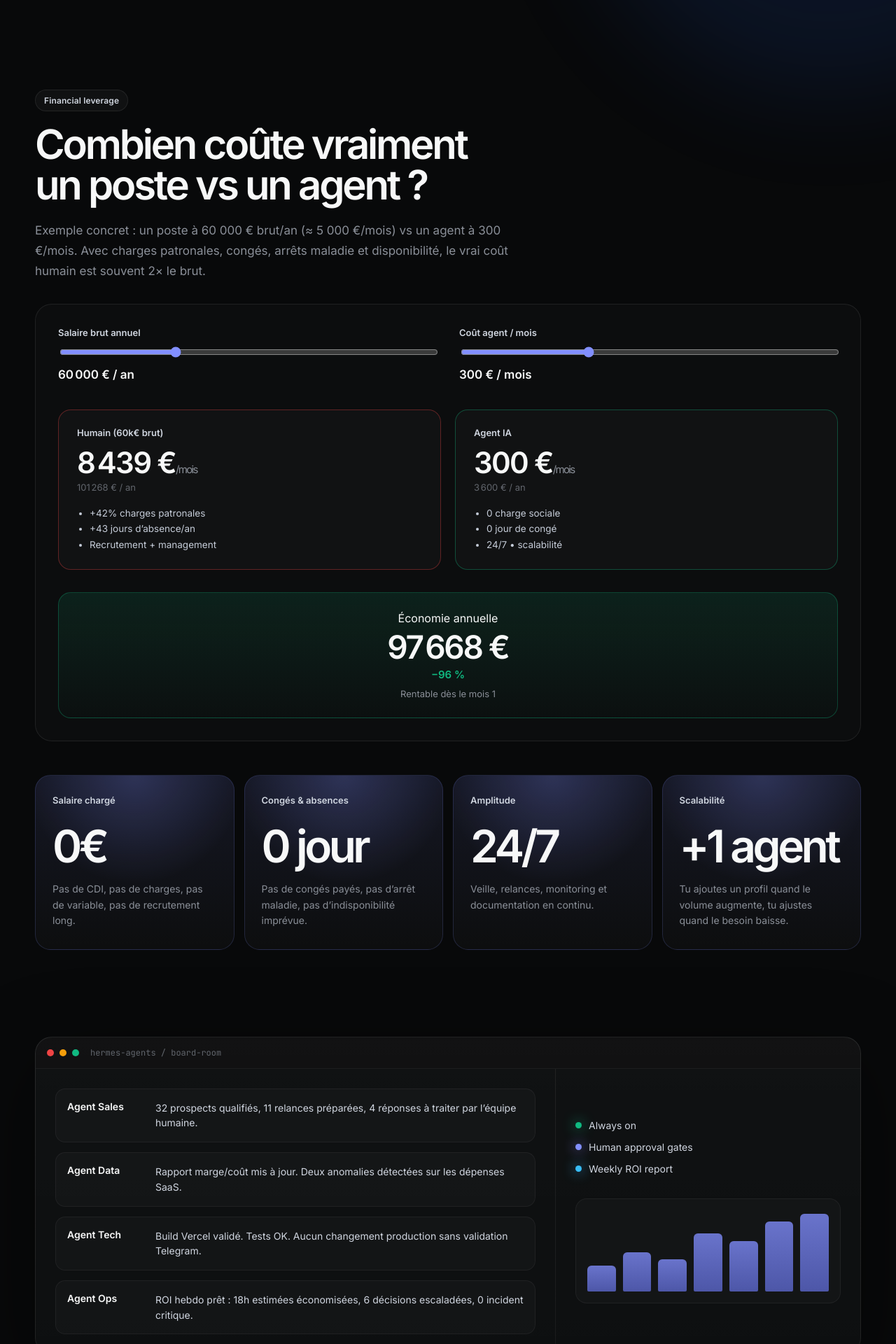
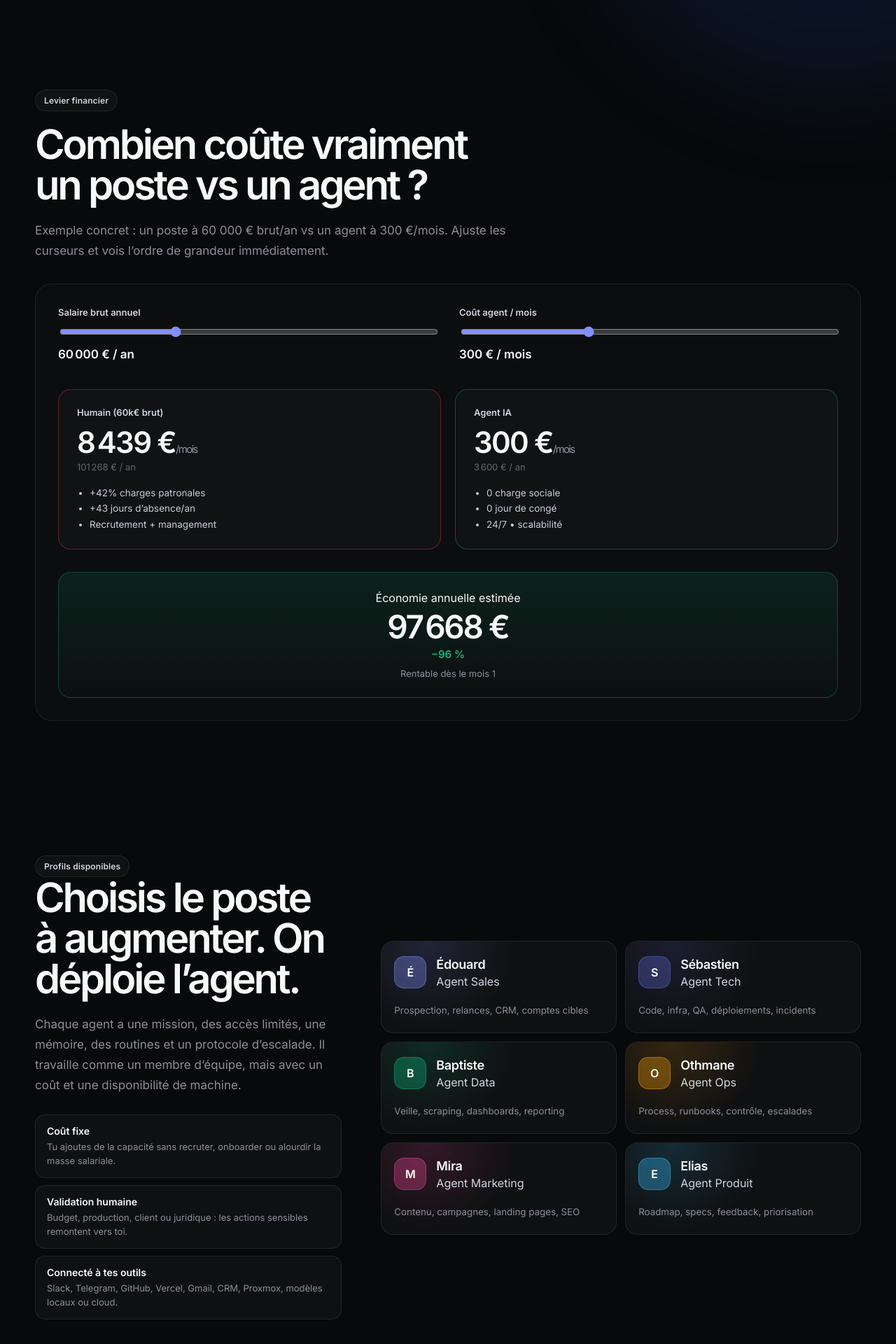
Before and after one commit to hermespromox/hermes-agents, a React (Vite) app: page / in a window 1280 px wide. Shown: the part 860-2780 px from the top of the page at 70% size. Built offline with nearby package versions, Linux system fonts and the light colour scheme.

Commit message:
fix: streamline Hermes Agents landing page

```diff
--- a/index.html
+++ b/index.html
@@ -13,10 +13,13 @@
     <meta property="og:type" content="website" />
     <meta property="og:url" content="https://hermes-agents-ten.vercel.app" />
     <meta property="og:image" content="https://hermes-agents-ten.vercel.app/og-image.png" />
+    <meta property="og:image:width" content="1200" />
+    <meta property="og:image:height" content="630" />
 
     <meta name="twitter:card" content="summary_large_image" />
 
     <link rel="canonical" href="https://hermes-agents-ten.vercel.app" />
+    <link rel="icon" type="image/svg+xml" href="/favicon.svg" />
 
     <meta name="theme-color" content="#08090a" />
 
--- a/src/App.css
+++ b/src/App.css
@@ -95,11 +95,10 @@ h3 { font-size: 18px; font-weight: 590; letter-spacing: -.02em; color: var(--tex
 .agent-card p { color: #d0d6e0; margin-top: 4px; }
 .agent-card small { grid-column: 1 / -1; color: var(--muted); line-height: 1.45; }
 .section-heading { max-width: 820px; margin-bottom: 32px; }.section-heading h2 { margin-top: 18px; }.narrow { max-width: 720px; }
-.feature-grid { display: grid; grid-template-columns: repeat(3, 1fr); gap: 14px; }
-.feature-card { padding: 24px; min-height: 235px; border-radius: 20px; border: 1px solid var(--line); background: rgba(255,255,255,.03); transition: .22s ease; }
-.feature-card:hover { background: rgba(255,255,255,.05); transform: translateY(-2px); }
-.feature-icon { display: grid; place-items: center; width: 32px; height: 32px; border-radius: 10px; background: rgba(130,143,255,.14); color: #828fff; margin-bottom: 22px; }
-.feature-card p { margin-top: 12px; color: var(--muted); line-height: 1.62; font-size: 15px; }
+.feature-strip { display: grid; gap: 10px; margin-top: 28px; }
+.feature-strip article { padding: 14px 16px; border: 1px solid var(--line); border-radius: 14px; background: rgba(255,255,255,.03); }
+.feature-strip strong { display: block; color: #f7f8f8; font-size: 14px; margin-bottom: 5px; }
+.feature-strip span { display: block; color: var(--muted); font-size: 13px; line-height: 1.5; }
 .timeline { display: grid; grid-template-columns: repeat(3, 1fr); border: 1px solid var(--line); border-radius: 22px; overflow: hidden; background: rgba(255,255,255,.025); }
 .timeline-item { padding: 28px; min-height: 230px; border-right: 1px solid var(--line-soft); }
 .timeline-item:last-child { border-right: 0; }
@@ -109,19 +108,27 @@ h3 { font-size: 18px; font-weight: 590; letter-spacing: -.02em; color: var(--tex
 .pricing-card h2 { margin-top: 18px; }.pricing-card p { margin-top: 16px; color: var(--muted); line-height: 1.7; max-width: 650px; }
 .price-box { padding: 22px; border-radius: 18px; background: rgba(8,9,10,.58); border: 1px solid var(--line); }
 .price-box span { color: var(--muted); font-size: 13px; }.price-box strong { display: block; margin: 10px 0 22px; font-size: 24px; line-height: 1.1; letter-spacing: -.035em; }
-.testimonials { display: grid; grid-template-columns: .82fr 1.18fr; gap: 16px; }
+.faq-section { display: grid; grid-template-columns: .82fr 1.18fr; gap: 16px; }
 .quote-card, details { border: 1px solid var(--line); background: rgba(255,255,255,.03); border-radius: 18px; }
 .quote-card { padding: 28px; display: flex; flex-direction: column; justify-content: space-between; min-height: 310px; }
+.quote-card.compact { min-height: 230px; }
 .quote-card p { font-size: 26px; line-height: 1.25; letter-spacing: -.035em; color: #f7f8f8; }.quote-card span { color: var(--muted); font-size: 13px; }
 .faq-list { display: grid; gap: 10px; }
 details { padding: 20px; } summary { cursor: pointer; font-weight: 590; color: #f7f8f8; } details p { margin-top: 12px; color: var(--muted); line-height: 1.55; }
 .lead { display: grid; grid-template-columns: .9fr 1.1fr; gap: 42px; align-items: start; }
 .lead h2 { margin-top: 18px; }
 .lead-form { display: grid; gap: 14px; padding: 22px; border: 1px solid var(--line); border-radius: 22px; background: rgba(255,255,255,.035); }
+.form-row { display: grid; grid-template-columns: 1fr 1fr; gap: 12px; }
 .lead-form label { display: grid; gap: 8px; color: #d0d6e0; font-size: 13px; font-weight: 510; }
+.lead-form label span { color: var(--muted-2); font-weight: 400; }
 .lead-form input, .lead-form textarea { width: 100%; color: #f7f8f8; background: rgba(0,0,0,.22); border: 1px solid var(--line); border-radius: 12px; padding: 13px 14px; outline: none; resize: vertical; }
 .lead-form input:focus, .lead-form textarea:focus { border-color: rgba(130,143,255,.8); box-shadow: 0 0 0 4px rgba(94,106,210,.16); }
 .lead-form small { color: var(--muted-2); }
+.lead-form button:disabled { cursor: wait; opacity: .72; }
+.form-error { color: #fca5a5; font-size: 13px; line-height: 1.5; }
+.lead-success { padding: 28px; border: 1px solid rgba(16,185,129,.3); border-radius: 22px; background: linear-gradient(180deg, rgba(16,185,129,.12), rgba(255,255,255,.035)); }
+.success-icon { display: grid; place-items: center; width: 42px; height: 42px; border-radius: 999px; background: #10b981; color: #04130d; font-weight: 800; margin-bottom: 18px; }
+.lead-success p { margin-top: 10px; color: var(--muted); line-height: 1.6; }
 .footer { position: relative; z-index: 1; width: min(1180px, calc(100% - 32px)); margin: 0 auto; padding: 30px 0 60px; border-top: 1px solid var(--line-soft); display: flex; justify-content: space-between; gap: 16px; color: var(--muted); font-size: 13px; }
 .footer span { color: #f7f8f8; font-weight: 590; }
 
@@ -130,7 +137,7 @@ details { padding: 20px; } summary { cursor: pointer; font-weight: 590; color: #
   .nav-links a:not(.nav-cta) { display: none; }
   .section { padding: 70px 0; }
   .hero { padding-top: 90px; }
-  .metrics, .finance-grid, .feature-grid, .timeline, .terminal-grid, .split, .pricing-card, .testimonials, .lead { grid-template-columns: 1fr; }
+  .metrics, .finance-grid, .timeline, .terminal-grid, .split, .pricing-card, .faq-section, .lead, .form-row { grid-template-columns: 1fr; }
   .agent-grid { grid-template-columns: 1fr; }
   .timeline-item { border-right: 0; border-bottom: 1px solid var(--line-soft); }
   .timeline-item:last-child { border-bottom: 0; }
--- a/src/App.tsx
+++ b/src/App.tsx
@@ -1,5 +1,6 @@
 import './App.css'
 import React from 'react'
+import { LeadForm } from './LeadForm'
 
 const RoiCalculator: React.FC = () => {
   const [brut, setBrut] = React.useState(60000)
@@ -84,7 +85,7 @@ const RoiCalculator: React.FC = () => {
         </div>
 
         <div className="savings">
-          <div>Économie annuelle</div>
+          <div>Économie annuelle estimée</div>
           <strong>{Math.round(savingsAnnual).toLocaleString('fr-FR')} €</strong>
           <span className="pct">−{Math.round(savingsPercent)} %</span>
           <div className="break">Rentable dès le mois {breakEvenMonths}</div>
@@ -104,32 +105,21 @@ const agents = [
 ]
 
 const features = [
-  ['Coût fixe, capacité variable', 'Tu ajoutes un agent pour absorber du volume sans ouvrir un poste, recruter, onboarder ou gérer une masse salariale lourde.'],
-  ['Disponible 24/7', 'Pas de week-end, pas de congés payés, pas d’arrêt maladie : l’agent continue les relances, la veille et les checks pendant que l’équipe dort.'],
-  ['Humain sur les décisions', 'L’agent exécute le répétitif. Les actions sensibles — budget, production, client, juridique — remontent vers toi pour validation.'],
-  ['Connecté à tes outils', 'Slack, Telegram, GitHub, Vercel, Gmail, CRM, Proxmox, modèles locaux ou cloud : l’agent travaille dans ton environnement.'],
-  ['Mémoire opérationnelle', 'Les bons workflows deviennent des skills. L’agent ne repart pas de zéro : il capitalise sur tes méthodes et ton contexte.'],
-  ['Déploiement rapide', 'Un premier agent utile peut être lancé vite : rôle clair, accès limités, routines, garde-fous et reporting quotidien.'],
-]
-
-const financialCards = [
-  ['Salaire chargé', '0€', 'Pas de CDI, pas de charges, pas de variable, pas de recrutement long.'],
-  ['Congés & absences', '0 jour', 'Pas de congés payés, pas d’arrêt maladie, pas d’indisponibilité imprévue.'],
-  ['Amplitude', '24/7', 'Veille, relances, monitoring et documentation en continu.'],
-  ['Scalabilité', '+1 agent', 'Tu ajoutes un profil quand le volume augmente, tu ajustes quand le besoin baisse.'],
+  ['Coût fixe', 'Tu ajoutes de la capacité sans recruter, onboarder ou alourdir la masse salariale.'],
+  ['Validation humaine', 'Budget, production, client ou juridique : les actions sensibles remontent vers toi.'],
+  ['Connecté à tes outils', 'Slack, Telegram, GitHub, Vercel, Gmail, CRM, Proxmox, modèles locaux ou cloud.'],
 ]
 
 const steps = [
-  ['01', 'Choisir le poste à augmenter', 'Sales, tech, data, ops, marketing ou produit : on commence par un rôle qui coûte du temps chaque semaine.'],
-  ['02', 'Donner les outils et les règles', 'On connecte Slack, Telegram, GitHub, Vercel, email ou CRM avec permissions limitées et validations obligatoires.'],
-  ['03', 'Mesurer le ROI', 'Chaque semaine : tâches exécutées, temps économisé, leads traités, incidents détectés, décisions escaladées.'],
+  ['01', 'Choisir le poste à augmenter', 'On cible un rôle qui mange du temps chaque semaine : sales, tech, data, ops, marketing ou produit.'],
+  ['02', 'Brancher les outils et règles', 'Accès limités, validations obligatoires, routines claires et escalade humaine.'],
+  ['03', 'Mesurer le ROI', 'Chaque semaine : tâches exécutées, temps économisé, incidents détectés, décisions escaladées.'],
 ]
 
 const faqs = [
-  ['C’est un salarié virtuel ?', 'C’est un agent opérationnel : il a un rôle, des outils, des objectifs, des routines et des limites. Il ne remplace pas la responsabilité humaine.'],
-  ['Pourquoi l’angle financier est intéressant ?', 'Parce qu’un agent absorbe beaucoup de tâches répétitives sans salaire chargé, congés, arrêt maladie, recrutement ni management classique.'],
-  ['Qui valide les actions sensibles ?', 'Toi. On configure des garde-fous : dépenses, production, emails externes, accès clients et changements structurels passent en validation Telegram.'],
-  ['Ça tourne où ?', 'Local, cloud ou hybride : Proxmox/LXC, modèles locaux type Ollama, providers externes, Slack, GitHub, Vercel et tes outils métier.'],
+  ['C’est un salarié virtuel ?', 'C’est un agent opérationnel : rôle, outils, objectifs, routines et limites. Il ne remplace pas la responsabilité humaine.'],
+  ['Qui valide les actions sensibles ?', 'Toi. Dépenses, emails externes, accès clients et changements production passent en validation.'],
+  ['Ça tourne où ?', 'Local, cloud ou hybride : Proxmox/LXC, modèles locaux, providers externes, Slack, GitHub, Vercel et tes outils métier.'],
 ]
 
 function App() {
@@ -139,7 +129,7 @@ function App() {
       <div className="orb orb-b" />
 
       <nav className="nav">
-        <a className="brand" href="#top" aria-label="Hermes Agents home">
+        <a className="brand" href="#top" aria-label="Accueil Hermes Agents">
           <span className="brand-mark">H</span>
           <span>Hermes Agents</span>
         </a>
@@ -152,72 +142,48 @@ function App() {
       </nav>
 
       <section id="top" className="hero section">
-        <div className="eyebrow"><span className="pulse" /> Hire an AI agent · fixed cost · 24/7 execution</div>
+        <div className="eyebrow"><span className="pulse" /> Agent IA opérationnel · coût fixe · exécution 24/7</div>
         <h1>Embauche un agent IA. Pas un salaire de plus.</h1>
         <p className="hero-copy">
-          Hermes Agents déploie des profils IA opérationnels pour prendre en charge les tâches répétitives : prospection, reporting, QA, veille, documentation, relances et monitoring. Coût prévisible, disponibilité continue, validation humaine quand ça compte.
+          Hermes Agents déploie des profils IA pour prendre en charge les tâches répétitives : prospection, reporting, QA, veille, documentation, relances et monitoring. Coût prévisible, disponibilité continue, validation humaine quand ça compte.
         </p>
         <div className="hero-actions">
           <a className="button primary" href="#lead">Embaucher un premier agent</a>
           <a className="button ghost" href="#finance">Voir l’impact financier</a>
         </div>
-        <div className="metrics" aria-label="Hermes financial operating metrics">
+        <div className="metrics" aria-label="Indicateurs opérationnels Hermes Agents">
           <div><strong>0</strong><span>congés payés</span></div>
           <div><strong>0</strong><span>arrêt maladie</span></div>
           <div><strong>24/7</strong><span>disponibilité</span></div>
           <div><strong>×5</strong><span>moins cher qu’un CDI*</span></div>
         </div>
-        <p className="metric-note">Comparaison basée sur un salaire brut de 60k€/an avec charges et absences.</p>
+        <p className="metric-note">*Comparaison indicative basée sur un salaire brut de 60k€/an avec charges et absences.</p>
       </section>
 
       <section id="finance" className="section finance-section">
         <div className="section-heading narrow">
-          <div className="eyebrow">Financial leverage</div>
+          <div className="eyebrow">Levier financier</div>
           <h2>Combien coûte vraiment un poste vs un agent ?</h2>
           <p className="section-copy">
-            Exemple concret : un poste à 60 000 € brut/an (≈ 5 000 €/mois) vs un agent à 300 €/mois.
-            Avec charges patronales, congés, arrêts maladie et disponibilité, le vrai coût humain est souvent 2× le brut.
+            Exemple concret : un poste à 60 000 € brut/an vs un agent à 300 €/mois. Ajuste les curseurs et vois l’ordre de grandeur immédiatement.
           </p>
         </div>
-
         <RoiCalculator />
-
-        <div className="finance-grid" style={{ marginTop: 48 }}>
-          {financialCards.map(([label, value, text]) => (
-            <article className="finance-card" key={label}>
-              <span>{label}</span>
-              <strong>{value}</strong>
-              <p>{text}</p>
-            </article>
-          ))}
-        </div>
-      </section>
-
-      <section id="demo" className="console-wrap section">
-        <div className="console-card">
-          <div className="window-bar"><span /><span /><span /><em>hermes-agents / board-room</em></div>
-          <div className="terminal-grid">
-            <div className="chat-feed">
-              <p><b>Agent Sales</b><span>32 prospects qualifiés, 11 relances préparées, 4 réponses à traiter par l’équipe humaine.</span></p>
-              <p><b>Agent Data</b><span>Rapport marge/coût mis à jour. Deux anomalies détectées sur les dépenses SaaS.</span></p>
-              <p><b>Agent Tech</b><span>Build Vercel validé. Tests OK. Aucun changement production sans validation Telegram.</span></p>
-              <p><b>Agent Ops</b><span>ROI hebdo prêt : 18h estimées économisées, 6 décisions escaladées, 0 incident critique.</span></p>
-            </div>
-            <div className="ops-panel">
-              <div className="status-line"><span className="dot green" /> Always on</div>
-              <div className="status-line"><span className="dot violet" /> Human approval gates</div>
-              <div className="status-line"><span className="dot blue" /> Weekly ROI report</div>
-              <div className="mini-chart"><i /><i /><i /><i /><i /><i /><i /></div>
-            </div>
-          </div>
-        </div>
       </section>
 
       <section id="system" className="section split">
         <div>
-          <div className="eyebrow">Available profiles</div>
+          <div className="eyebrow">Profils disponibles</div>
           <h2>Choisis le poste à augmenter. On déploie l’agent.</h2>
-          <p className="section-copy">Chaque agent a une mission, des accès limités, un canal Slack, une mémoire, des routines et un protocole d’escalade. Il travaille comme un membre d’équipe, mais avec un coût et une disponibilité de machine.</p>
+          <p className="section-copy">Chaque agent a une mission, des accès limités, une mémoire, des routines et un protocole d’escalade. Il travaille comme un membre d’équipe, mais avec un coût et une disponibilité de machine.</p>
+          <div className="feature-strip">
+            {features.map(([title, text]) => (
+              <article key={title}>
+                <strong>{title}</strong>
+                <span>{text}</span>
+              </article>
+            ))}
+          </div>
         </div>
         <div className="agent-grid">
           {agents.map((agent) => (
@@ -233,26 +199,10 @@ function App() {
         </div>
       </section>
 
-      <section className="section">
-        <div className="section-heading">
-          <div className="eyebrow">Why it works</div>
-          <h2>Un agent n’est pas une démo IA. C’est une unité de production.</h2>
-        </div>
-        <div className="feature-grid">
-          {features.map(([title, text]) => (
-            <article className="feature-card" key={title}>
-              <span className="feature-icon">✦</span>
-              <h3>{title}</h3>
-              <p>{text}</p>
-            </article>
-          ))}
-        </div>
-      </section>
-
       <section id="deploy" className="section timeline-section">
         <div className="section-heading narrow">
-          <div className="eyebrow">Fast pilot</div>
-          <h2>Pas de grand chantier. Un premier agent, un périmètre, un ROI.</h2>
+          <div className="eyebrow">Pilote rapide</div>
+          <h2>Un premier agent, un périmètre, un ROI.</h2>
         </div>
         <div className="timeline">
           {steps.map(([num, title, text]) => (
@@ -265,25 +215,10 @@ function App() {
         </div>
       </section>
 
-      <section id="pricing" className="section pricing">
-        <div className="pricing-card">
-          <div>
-            <div className="eyebrow">Agent deployment</div>
-            <h2>Commence par un agent qui rembourse son coût.</h2>
-            <p>On cible un poste chronophage, on limite les accès, on mesure les heures économisées et on automatise uniquement ce qui a un ROI clair.</p>
-          </div>
-          <div className="price-box">
-            <span>Premier objectif</span>
-            <strong>1 agent rentable</strong>
-            <a className="button primary" href="#lead">Embaucher un agent</a>
-          </div>
-        </div>
-      </section>
-
-      <section className="section testimonials">
-        <div className="quote-card">
-          <p>“Tu ne paies pas quelqu’un pour attendre, tomber malade ou faire du copier-coller. Tu gardes l’humain pour juger. Tu donnes l’exécution à l’agent.”</p>
-          <span>Hermes Agents · financial operating system</span>
+      <section className="section faq-section">
+        <div className="quote-card compact">
+          <p>“Tu gardes l’humain pour juger. Tu donnes l’exécution répétitive à l’agent.”</p>
+          <span>Hermes Agents · agents IA opérationnels</span>
         </div>
         <div className="faq-list">
           {faqs.map(([q, a]) => (
@@ -297,22 +232,16 @@ function App() {
 
       <section id="lead" className="section lead">
         <div>
-          <div className="eyebrow">Hire request</div>
+          <div className="eyebrow">Demande d’agent</div>
           <h2>Quel agent veux-tu embaucher en premier ?</h2>
           <p className="section-copy">Décris le poste qui te coûte trop de temps : relances sales, reporting, QA, veille, support interne, contenu, monitoring ou opérations.</p>
         </div>
-        <form className="lead-form" action="mailto:hermes.promox@gmail.com" method="post" encType="text/plain">
-          <label>Nom<input name="name" placeholder="Ton nom" required /></label>
-          <label>Email<input name="email" type="email" placeholder="toi@company.com" required /></label>
-          <label>Agent à embaucher<textarea name="project" placeholder="Je veux un agent pour gérer…" rows={5} required /></label>
-          <button className="button primary" type="submit">Demander mon agent</button>
-          <small>Formulaire statique : ouvre ton client email avec le brief pré-rempli.</small>
-        </form>
+        <LeadForm />
       </section>
 
       <footer className="footer">
         <span>Hermes Agents</span>
-        <p>Hire AI agents · fixed cost · no holidays · no sick leave · human approvals</p>
+        <p>Agents IA à coût fixe · disponibilité 24/7 · validations humaines</p>
       </footer>
     </main>
   )
```
Also changed, not shown: api/send-lead.ts (+19 -8 lines), src/LeadForm.tsx (+13 -11 lines), public/favicon.svg (added), public/og-image.png (added).
